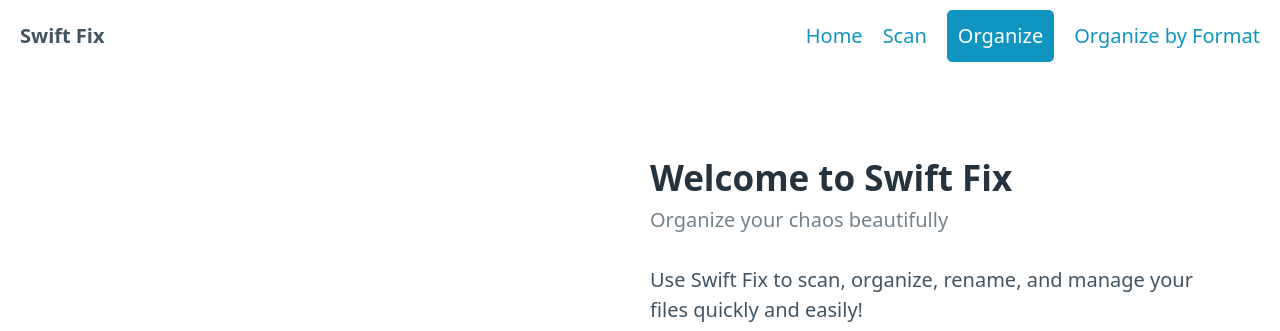
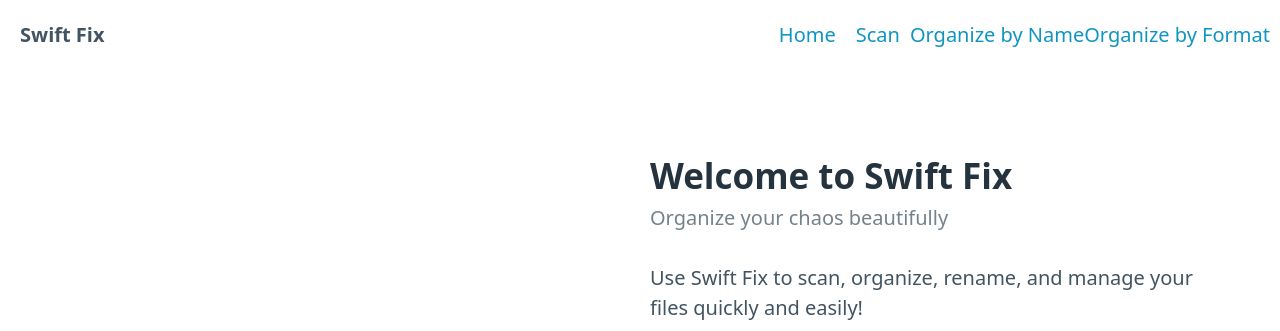
Before and after one commit to pureredhead100/swift-fix, a plain HTML site: page index.html in a window 1280 px wide. Shown: the top 331 px of the page. Drawn offline with nearby package versions, Linux system fonts and the light colour scheme.

Commit message:
Update index.html

```diff
--- a/index.html
+++ b/index.html
@@ -14,8 +14,8 @@
     <ul>
       <li><a href="#">Home</a></li>
       <li><a href="#" onclick="scanFiles()">Scan</a></li>
-     <li><a href="#" role="button" onclick="organizeByName()">Organize</a></li>
-      <li><a href="#" onclick="organizeByFormat()">Organize by Format</a></li>
+  <a href="javascript:void(0);" onclick="organizeByName()">Organize by Name</a>
+  <a href="javascript:void(0);" onclick="organizeByFormat()">Organize by Format</a>
     </ul>
   </nav>
   <main class="container">
```
